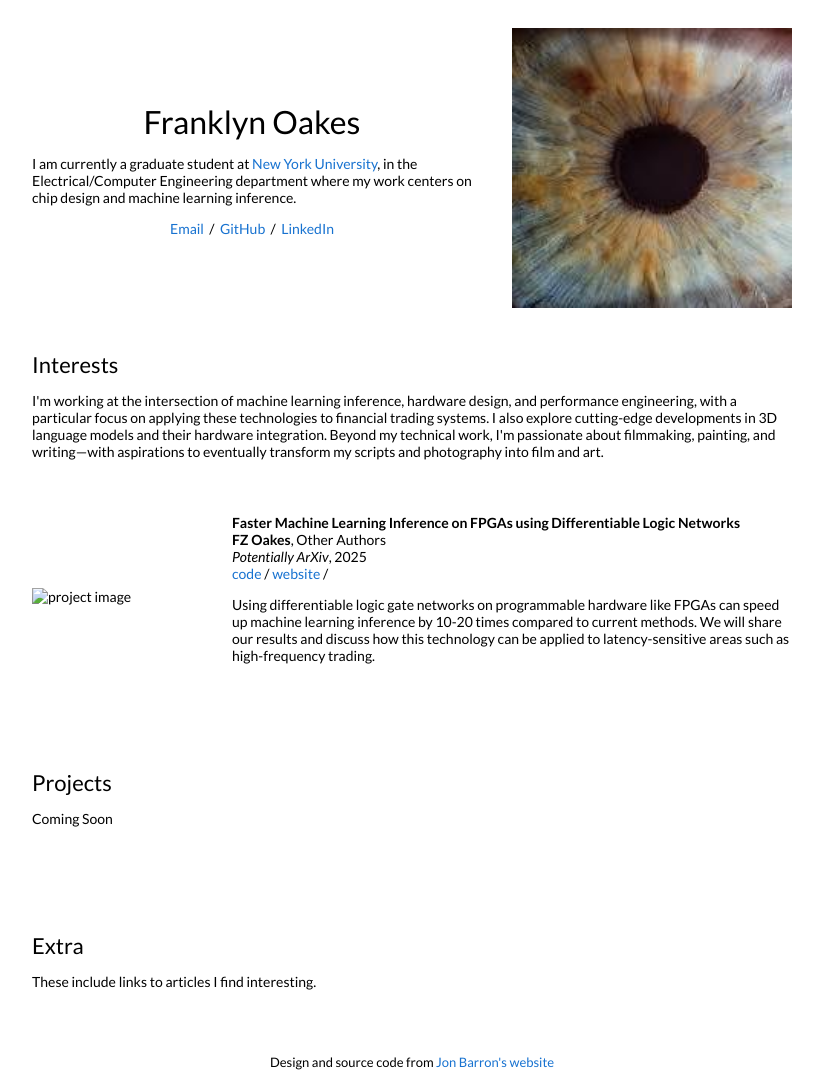
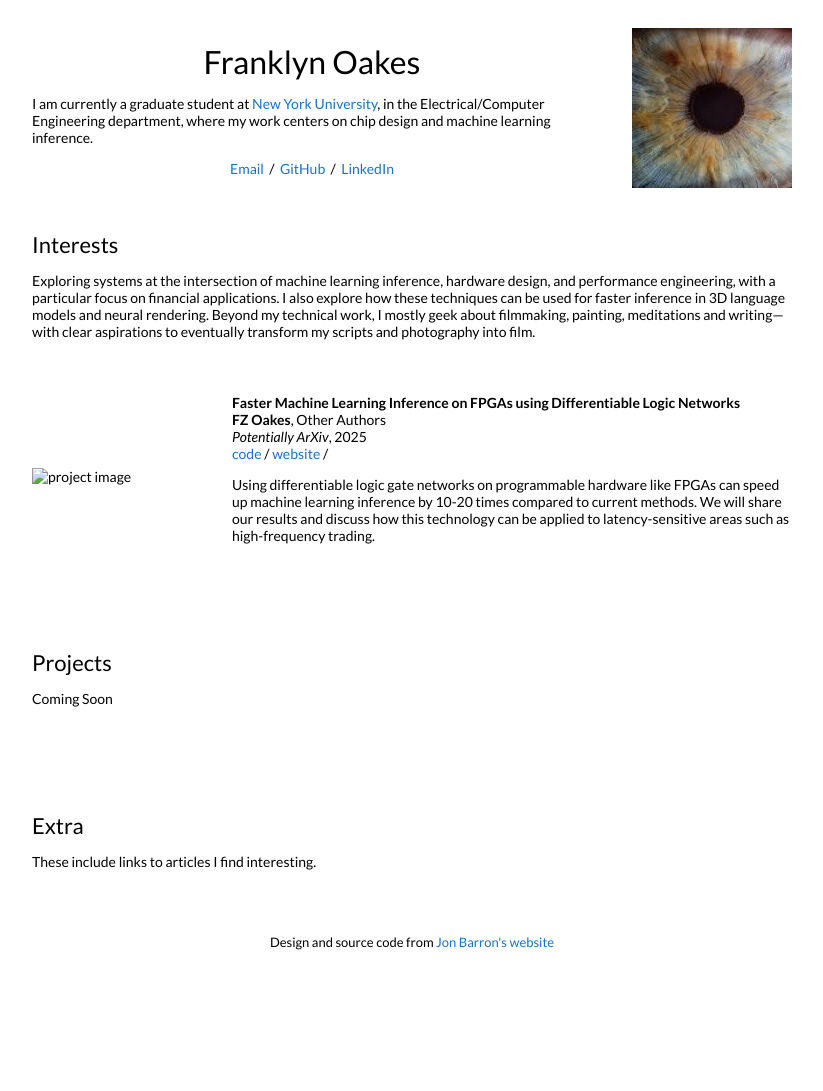
Before and after one commit to inschools-ng/inschools-ng.github.io, a Jekyll site: the page built from _posts/2023-08-28-3dgaussians.markdown, in a window 1280 px wide. Shown: the whole page, without its empty margins (228-1051 px from the left). Built offline with Jekyll 4.4.1, drawn with Linux system fonts in a browser that asks for light colours; after the commit the page ends 971 px from its top, so only the background shows below that.

Commit message:
Made another  round of changes

```diff
--- a/_layouts/default.html
+++ b/_layouts/default.html
@@ -34,7 +34,7 @@
               <h1>
                 Franklyn Oakes
               </h1>
-              <p>I am currently a graduate student at <a href="https://www.nyu.edu/">New York University</a>, in the Electrical/Computer Engineering department where my work centers on chip design and machine learning inference.
+              <p>I am currently a graduate student at <a href="https://www.nyu.edu/">New York University</a>, in the Electrical/Computer Engineering department, where my work centers on chip design and machine learning inference.
               </p>
               <!-- <p>
                 I have an MS in Computer Science (AI focus) from <a href="http://cs.stanford.edu">Stanford University</a>, where I was a research assistant for <a href="http://svl.stanford.edu/">Silvio Savarese</a> and a teaching assistant for <a href="http://svl.stanford.edu/">Fei-Fei Li</a> (<a href="http://vision.stanford.edu/teaching/cs131_fall1617/">CS131</a> & <a href="http://cs231n.stanford.edu/2017/">CS231N</a>). I have a BS in EECS from <a href="http://www.eecs.berkeley.edu/">UC Berkeley</a>, where I worked in <a href="https://people.eecs.berkeley.edu/~pister/">Kris Pister's</a> lab.
@@ -45,7 +45,7 @@
                 <a href="https://www.linkedin.com/in/Franklyn-Oakes"> LinkedIn </a>
               </p>
             </td>
-            <td style="padding:2.5%;width:40%;max-width:40%">
+            <td style="padding:2.5%;width:20%;max-width:20%">
               <img style="width:100%;max-width:100%" alt="profile photo" src="images/iris.jpg">
             </td>
           </tr>
@@ -56,7 +56,7 @@
             <td style="padding:2.5%;width:100%;vertical-align:middle">
               <h2>Interests</h2>
               <p>
-                I'm working at the intersection of machine learning inference, hardware design, and performance engineering, with a particular focus on applying these technologies to financial trading systems. I also explore cutting-edge developments in 3D language models and their hardware integration. Beyond my technical work, I'm passionate about filmmaking, painting, and writing—with aspirations to eventually transform my scripts and photography into film and art.
+                Exploring systems at the intersection of machine learning inference, hardware design, and performance engineering, with a particular focus on financial applications. I also explore how these techniques can be used for faster inference in 3D language models and neural rendering. Beyond my technical work, I mostly geek about filmmaking, painting, meditations and writing—with clear aspirations to eventually transform my scripts and photography into film.
               </p>
             </td>
           </tr>
```
Also changed, not shown: images/android.jpg (renamed from images/android.png).
